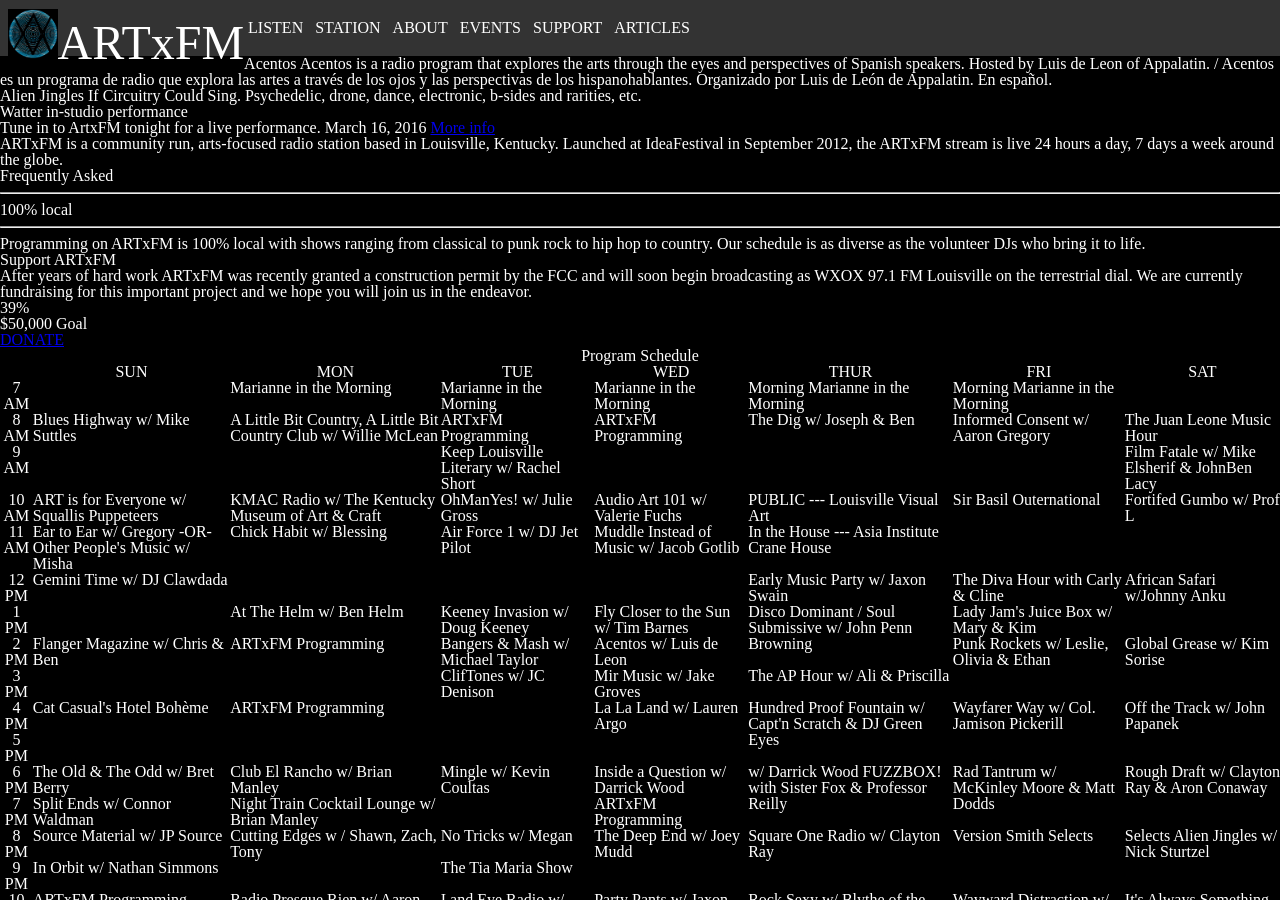
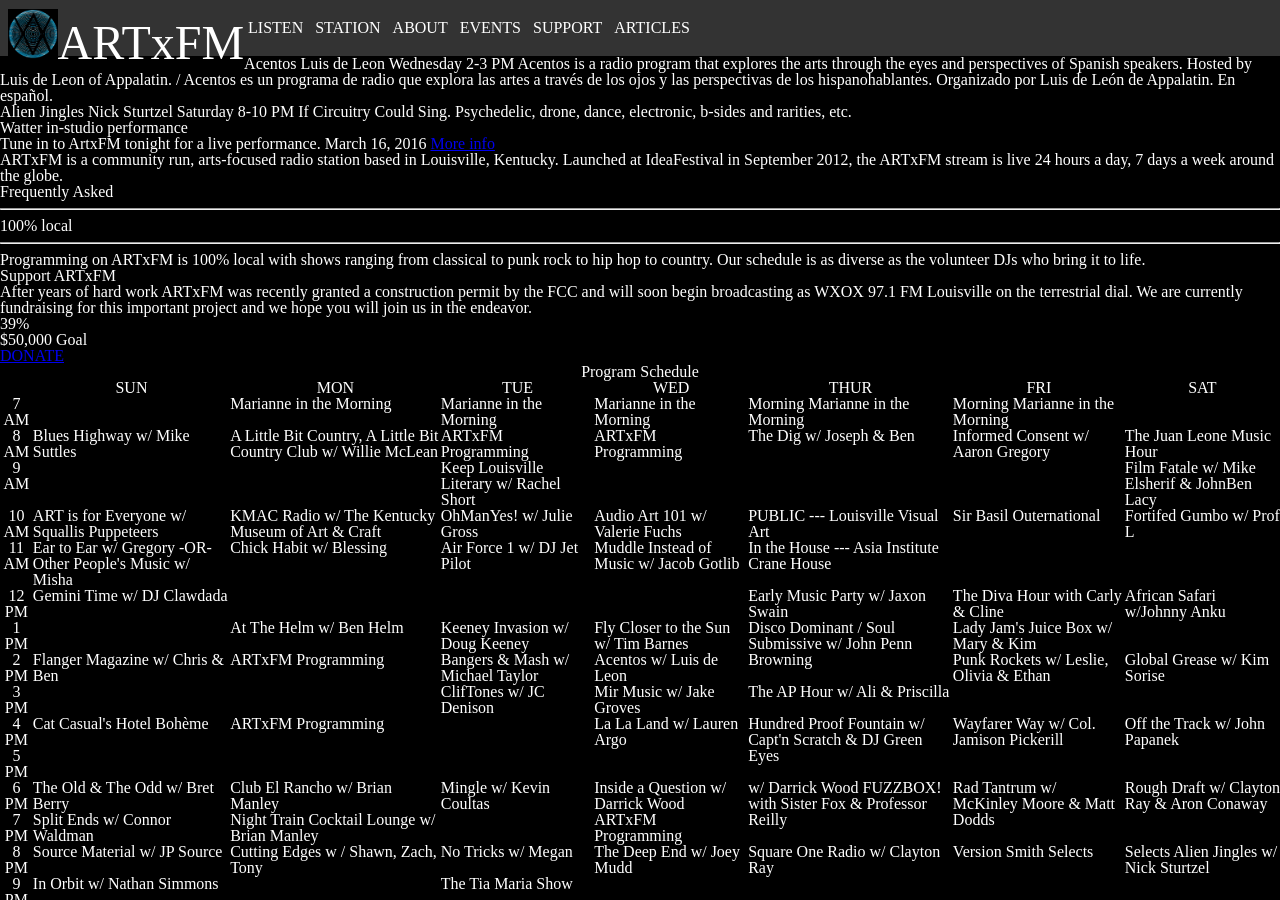
Before and after one commit to line47/wxox.github.io, a Jekyll site: the page built from index.html, in a window 1280 px wide and 900 px high. Built offline with Jekyll 4.4.1, drawn with Linux system fonts in a browser that asks for light colours.

Commit message:
Update index.html

```diff
--- a/index.html
+++ b/index.html
@@ -6,6 +6,9 @@
 {% for program in site.data.programs %}
   <li>
     {{ program.name }}
+	{{ program.host }}
+	  {{ program.showday }}
+	   {{ program.showtime }}
     {{ program.description }}
   </li>
 {% endfor %}
```
